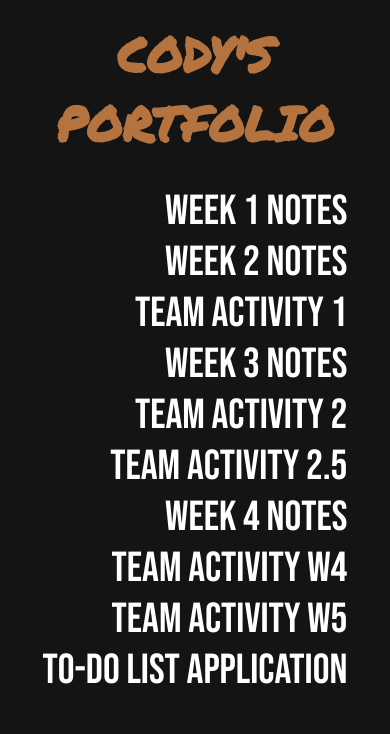
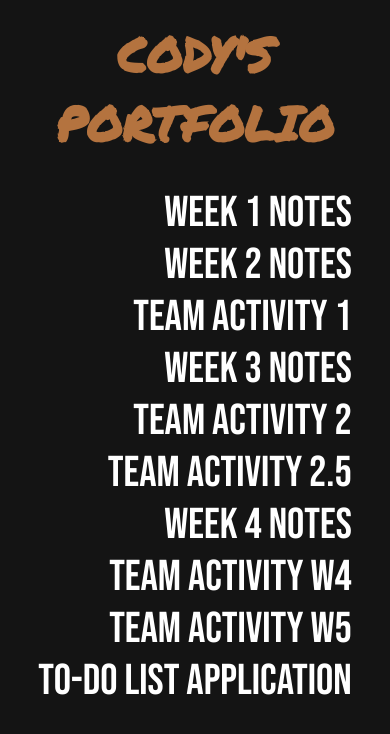
Before and after one commit to darthcody91/wdd330, a plain HTML site: page index.html in a window 390 px wide. Drawn offline with Linux system fonts and the light colour scheme.

Commit message:
mobilefix

```diff
--- a/css/mainstyle.css
+++ b/css/mainstyle.css
@@ -48,7 +48,7 @@ a:link , a:visited{
     }
 
     ol {
-        font-size: 1.75em;
+        font-size: 1.8em;
         text-align: right;
        }
 }
```
